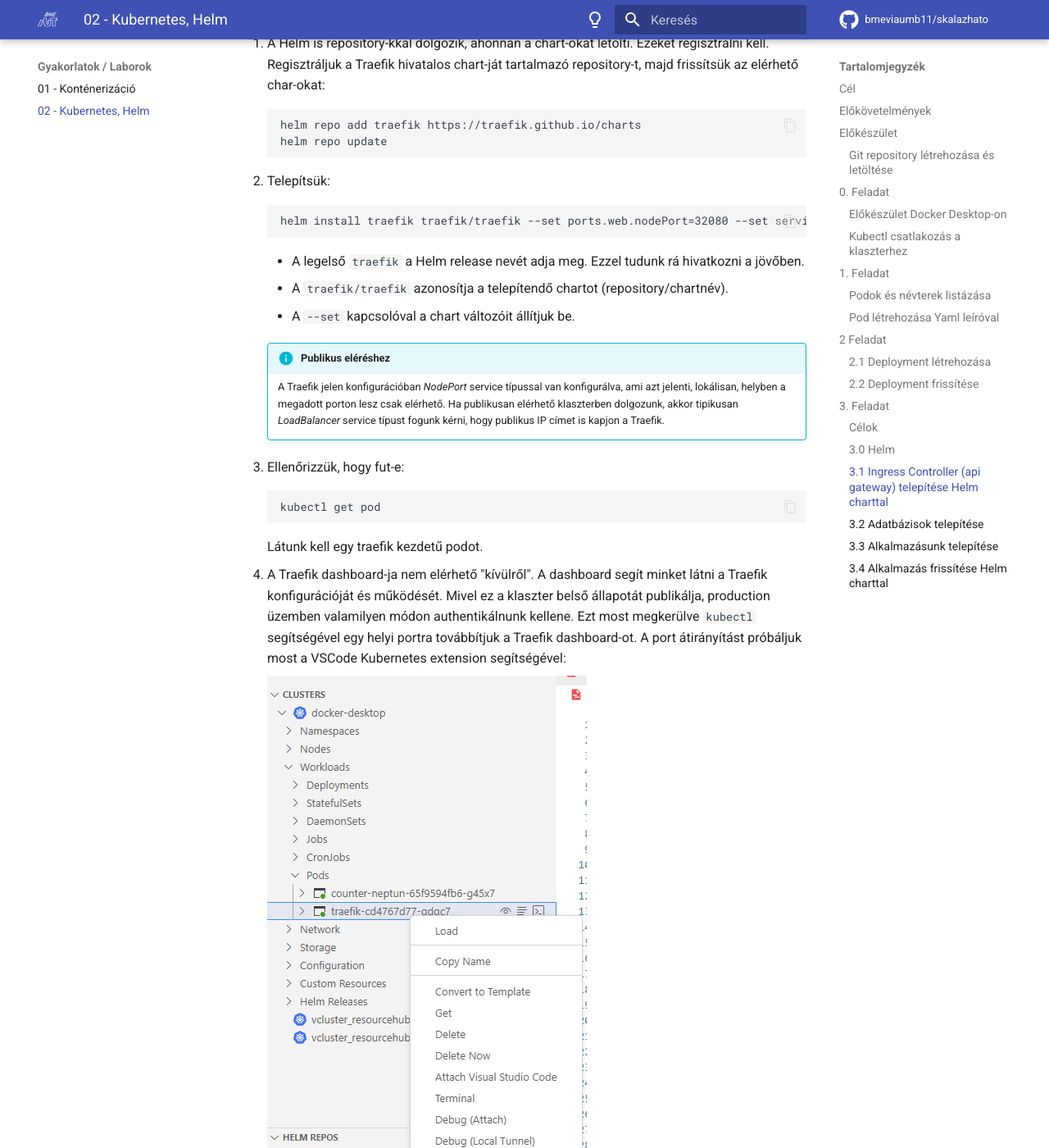
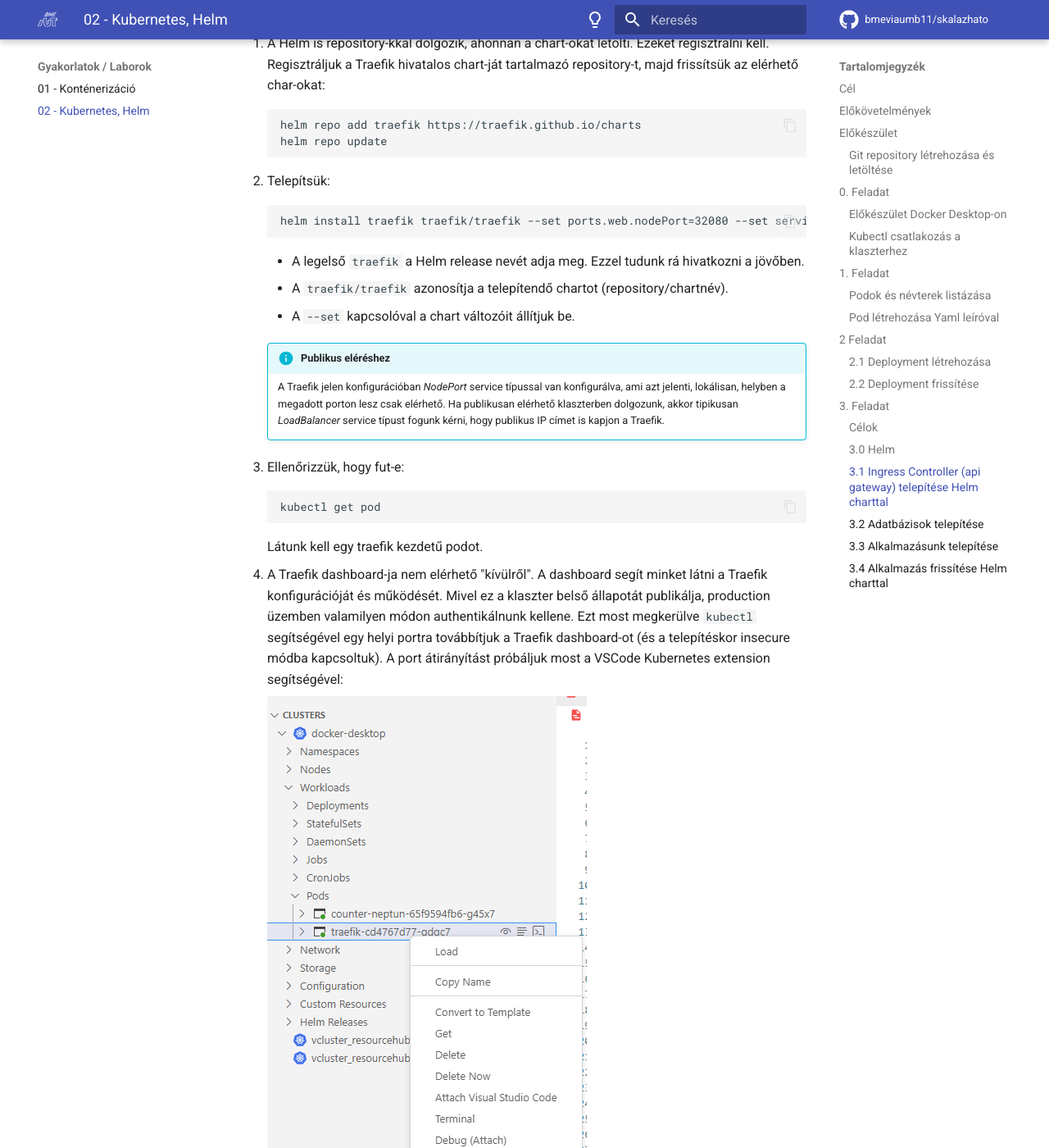
Before and after one commit to bmeviaumb11/skalazhato, an MkDocs documentation site: the page built from docs/homework/02-kubernetes/index.md, in a window 1280 px wide and 1400 px high, scrolled down 8163 px. Shown: the whole window at 82% size. Built offline with MkDocs 1.6.1 and Material for MkDocs 9.7.7, drawn with Linux system fonts in a browser that asks for light colours; emoji names are drawn with the system emoji font; comment, search, counter and statistics services are not loaded.

Commit message:
helm dashboard insecure

````diff
--- a/docs/homework/02-kubernetes/index.md
+++ b/docs/homework/02-kubernetes/index.md
@@ -299,7 +299,7 @@
 1. Telepítsük:
 
     ```cmd
-    helm install traefik traefik/traefik --set ports.web.nodePort=32080 --set service.type=NodePort
+    helm install traefik traefik/traefik --set ports.web.nodePort=32080 --set service.type=NodePort --set "additionalArguments={--api.insecure=true}"
     ```
 
      - A legelső `traefik` a Helm release nevét adja meg. Ezzel tudunk rá hivatkozni a jövőben.
@@ -320,7 +320,7 @@
 3. A Traefik dashboard-ja nem elérhető "kívülről".
    A dashboard segít minket látni a Traefik konfigurációját és működését.
    Mivel ez a klaszter belső állapotát publikálja, production üzemben valamilyen módon authentikálnunk kellene.
-   Ezt most megkerülve `kubectl` segítségével egy helyi portra továbbítjuk a Traefik dashboard-ot.
+   Ezt most megkerülve `kubectl` segítségével egy helyi portra továbbítjuk a Traefik dashboard-ot (és a telepítéskor insecure módba kapcsoltuk).
    A port átirányítást próbáljuk most a VSCode Kubernetes extension segítségével:
 
     ![Traefik port forward](images/traefik-dashboard-port-forward.png)
````
